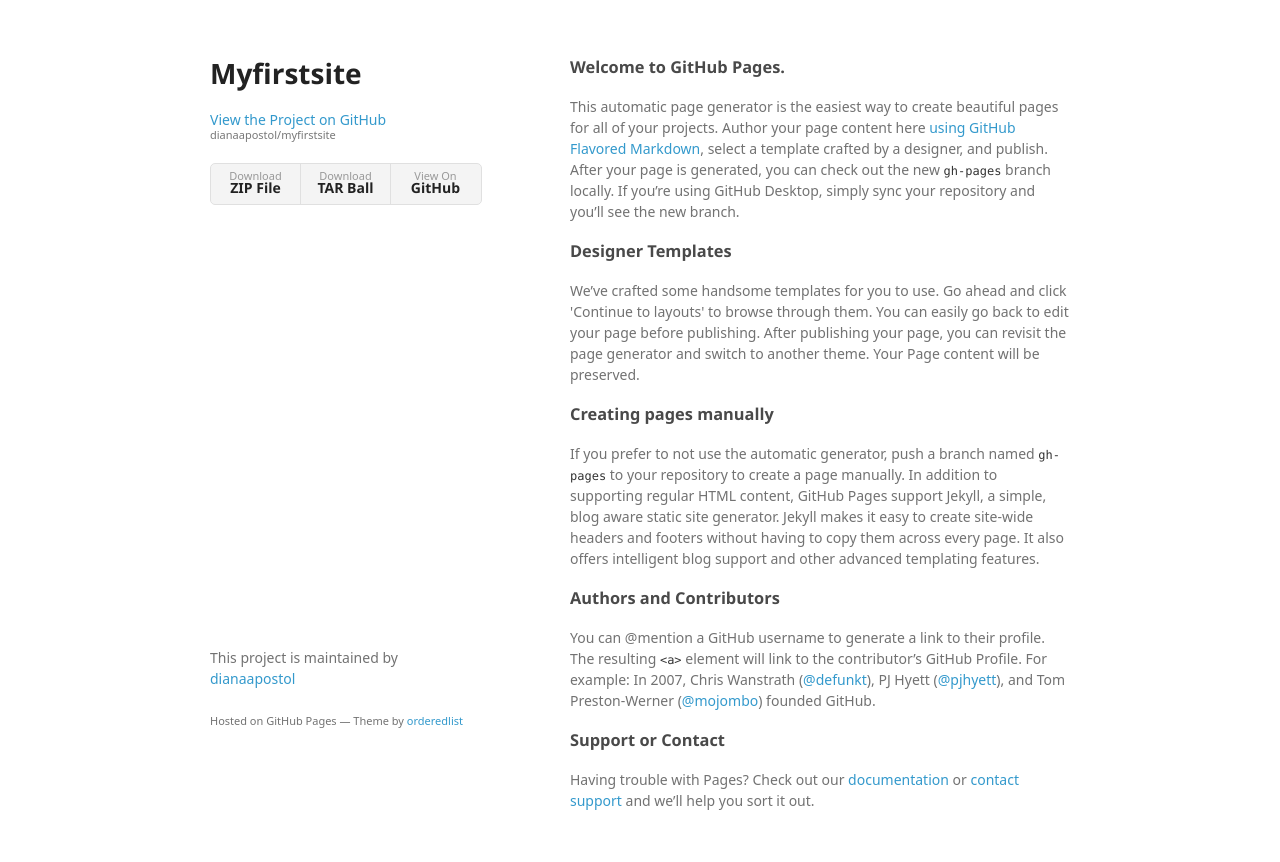
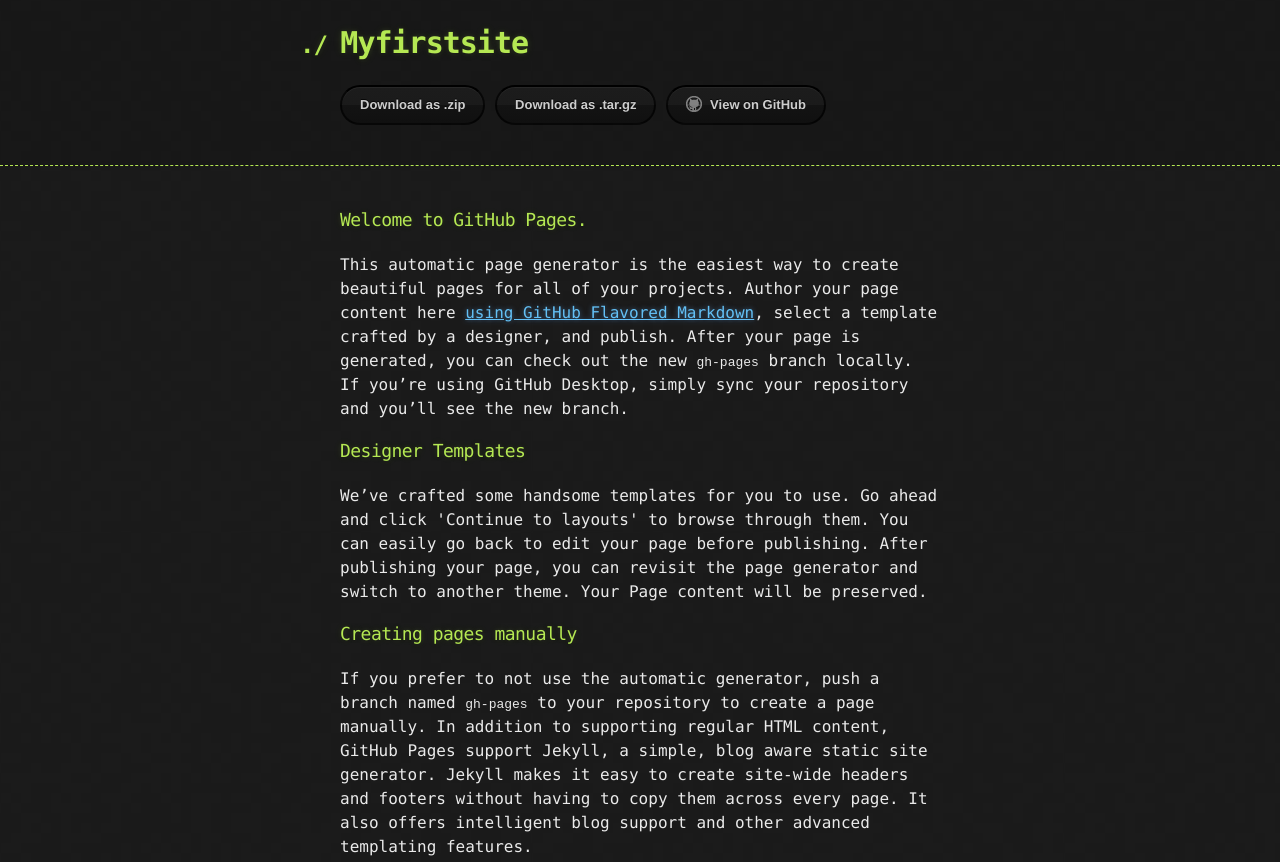
Before and after one commit to dianaapostol/myfirstsite, a plain HTML site: page index.html in a window 1280 px wide. Shown: the top 862 px of the page. Drawn offline with Linux system fonts and the light colour scheme; a web font is replaced by a local one.

```diff
--- a/index.html
+++ b/index.html
@@ -1,33 +1,33 @@
-<!doctype html>
+<!DOCTYPE html>
 <html>
   <head>
-    <meta charset="utf-8">
+    <meta charset='utf-8'>
     <meta http-equiv="X-UA-Compatible" content="chrome=1">
+
+    <link rel="stylesheet" type="text/css" href="stylesheets/stylesheet.css" media="screen">
+    <link rel="stylesheet" type="text/css" href="stylesheets/github-dark.css" media="screen">
+    <link rel="stylesheet" type="text/css" href="stylesheets/print.css" media="print">
+
     <title>Myfirstsite by dianaapostol</title>
+  </head>
 
-    <link rel="stylesheet" href="stylesheets/styles.css">
-    <link rel="stylesheet" href="stylesheets/github-light.css">
-    <meta name="viewport" content="width=device-width">
-    <!--[if lt IE 9]>
-    <script src="//html5shiv.googlecode.com/svn/trunk/html5.js"></script>
-    <![endif]-->
-  </head>
   <body>
-    <div class="wrapper">
-      <header>
+
+    <header>
+      <div class="container">
         <h1>Myfirstsite</h1>
-        <p></p>
+        <h2></h2>
 
-        <p class="view"><a href="https://github.com/dianaapostol/myfirstsite">View the Project on GitHub <small>dianaapostol/myfirstsite</small></a></p>
+        <section id="downloads">
+          <a href="https://github.com/dianaapostol/myfirstsite/zipball/master" class="btn">Download as .zip</a>
+          <a href="https://github.com/dianaapostol/myfirstsite/tarball/master" class="btn">Download as .tar.gz</a>
+          <a href="https://github.com/dianaapostol/myfirstsite" class="btn btn-github"><span class="icon"></span>View on GitHub</a>
+        </section>
+      </div>
+    </header>
 
-
-        <ul>
-          <li><a href="https://github.com/dianaapostol/myfirstsite/zipball/master">Download <strong>ZIP File</strong></a></li>
-          <li><a href="https://github.com/dianaapostol/myfirstsite/tarball/master">Download <strong>TAR Ball</strong></a></li>
-          <li><a href="https://github.com/dianaapostol/myfirstsite">View On <strong>GitHub</strong></a></li>
-        </ul>
-      </header>
-      <section>
+    <div class="container">
+      <section id="main_content">
         <h3>
 <a id="welcome-to-github-pages" class="anchor" href="#welcome-to-github-pages" aria-hidden="true"><span aria-hidden="true" class="octicon octicon-link"></span></a>Welcome to GitHub Pages.</h3>
 
@@ -53,12 +53,8 @@
 
 <p>Having trouble with Pages? Check out our <a href="https://help.github.com/pages">documentation</a> or <a href="https://github.com/contact">contact support</a> and we’ll help you sort it out.</p>
       </section>
-      <footer>
-        <p>This project is maintained by <a href="https://github.com/dianaapostol">dianaapostol</a></p>
-        <p><small>Hosted on GitHub Pages &mdash; Theme by <a href="https://github.com/orderedlist">orderedlist</a></small></p>
-      </footer>
     </div>
-    <script src="javascripts/scale.fix.js"></script>
+
 
   </body>
 </html>
```
